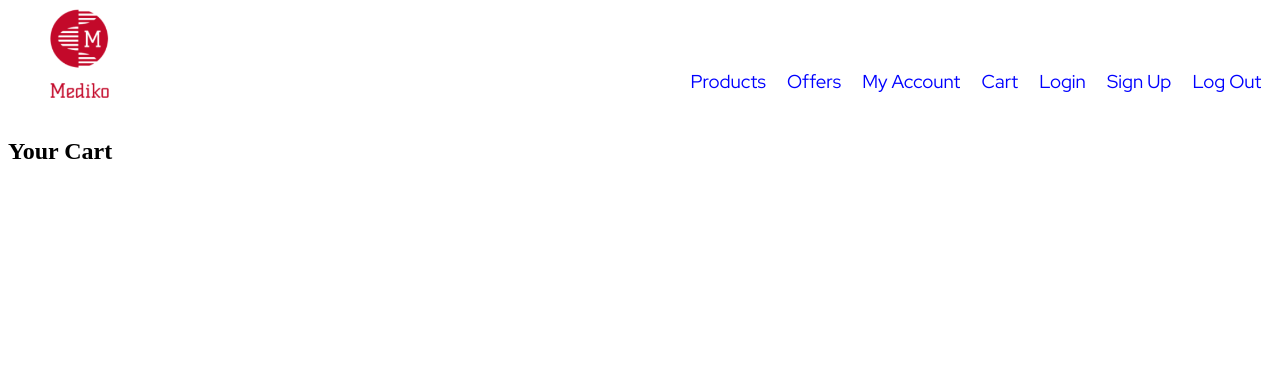
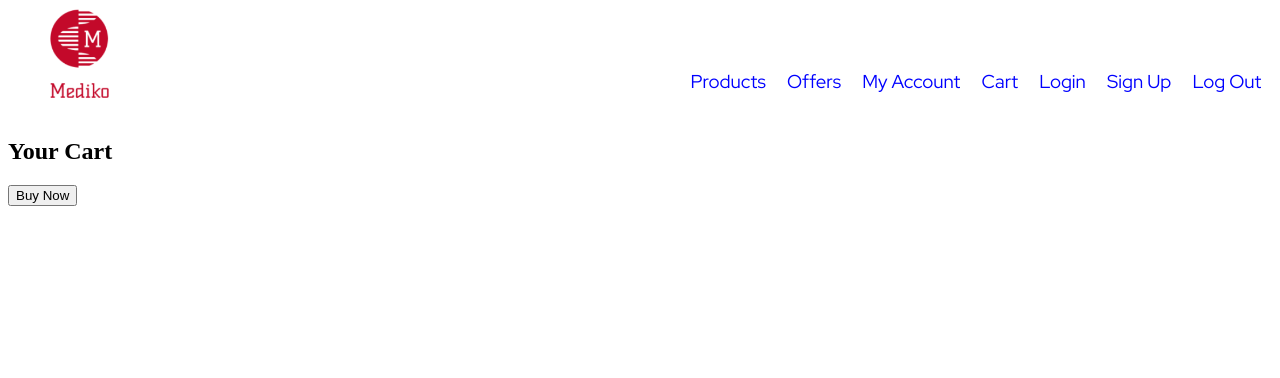
Before and after one commit to Apex-ace/MediEase, a Flask app: page /cart in a window 1280 px wide. Shown: the top 378 px of the page. Run offline with Flask 3, Linux system fonts and the light colour scheme; parts of the project's set-up code (start-up, migrations or seed data) failed here and were passed over.

Commit message:
Added button

```diff
--- a/templates/customer/cart.html
+++ b/templates/customer/cart.html
@@ -18,6 +18,7 @@
     <h2>Your Cart</h2>
     <ul id="cartList"></ul>
   </div>
+  <button type="submit" class="btn btn-primary btn-block" onclick="buyNow()">Buy Now</button>
 </body>
 
 </html>
```
